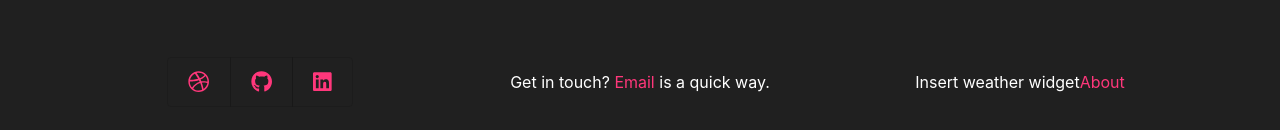
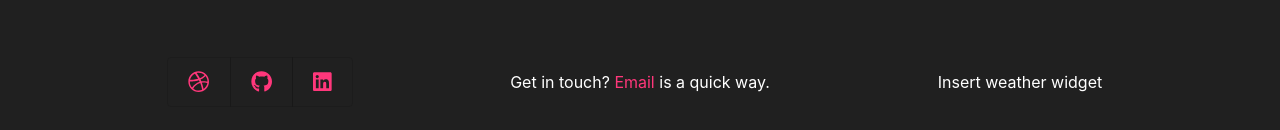
Before and after one commit to noletorious/noletorious.com-2019, a Gatsby site: page / in a window 1280 px wide. Shown: the part 1618-1748 px from the top of the page. Built offline with nearby package versions, Linux system fonts and the light colour scheme; Gatsby itself is replaced by a stand-in of ours; a web font is replaced by a local one.

Commit message:
update footer

```diff
--- a/src/components/footer/index.js
+++ b/src/components/footer/index.js
@@ -39,7 +39,7 @@ const Footer = () => (
                 </Col>
                 <Col>
                     <div className={['d-flex', 'align-items-center','justify-content-center'].join(' ')} style={{height:'200px'}}>
-                        <p className={['mb-0','text-white','text-mute',].join(' ')}>Insert weather widget<Link to="/about">About</Link></p>
+                        <p className={['mb-0','text-white','text-mute',].join(' ')}>Insert weather widget</p>
                     </div>
                 </Col>
             </Row>
```
